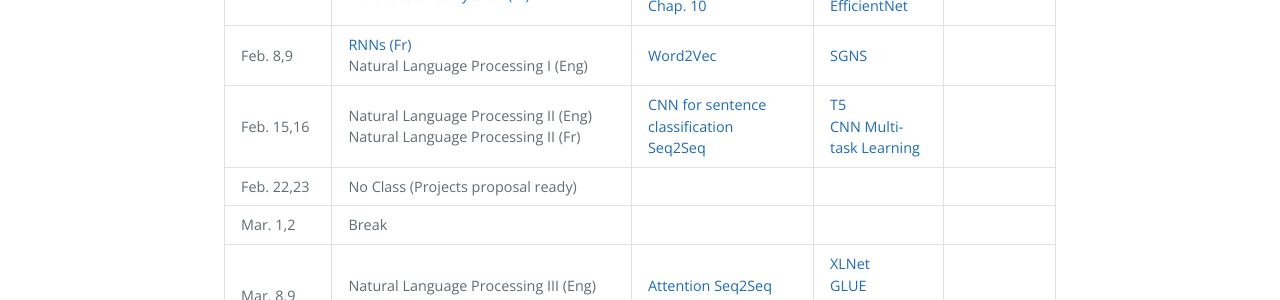
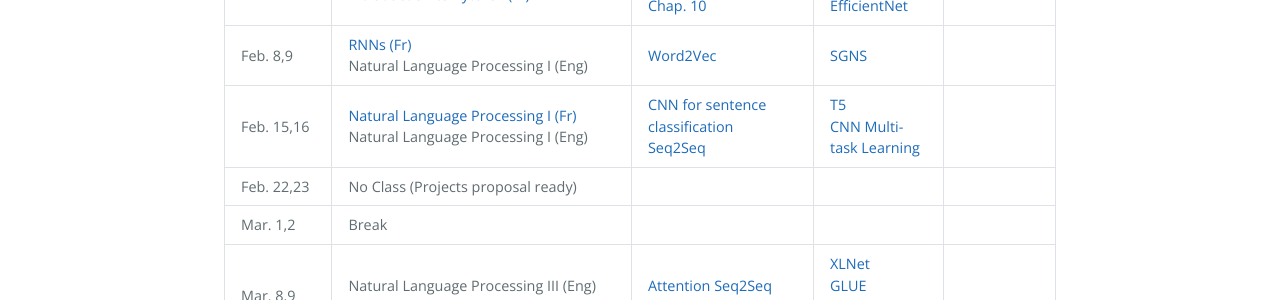
Before and after one commit to DeepGraphLearning/Math80600A_2023W, a Jekyll site: the page built from schedule.md, in a window 1280 px wide. Shown: the part 991-1291 px from the top of the page. Built offline with Jekyll 4.4.1, drawn with Linux system fonts in a browser that asks for light colours.

Commit message:
[M] update slides

```diff
--- a/schedule.md
+++ b/schedule.md
@@ -94,8 +94,9 @@ schedule:
         url: https://papers.nips.cc/paper/2014/file/feab05aa91085b7a8012516bc3533958-Paper.pdf
   - date: Feb. 15,16
     topics:
-      - name: Natural Language Processing II (Eng)
-      - name: Natural Language Processing II (Fr)
+      - name: Natural Language Processing I (Fr)
+        url: https://www.dropbox.com/s/62v9x7wzn0snka8/S6-NLP.pdf?dl=0
+      - name: Natural Language Processing I (Eng)
     readings:
       - name: CNN for sentence classification
         url: https://arxiv.org/abs/1408.5882
```
